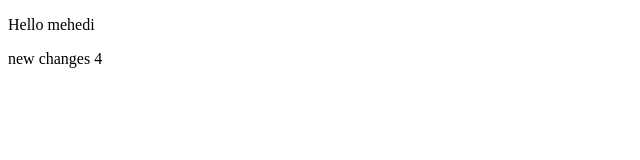
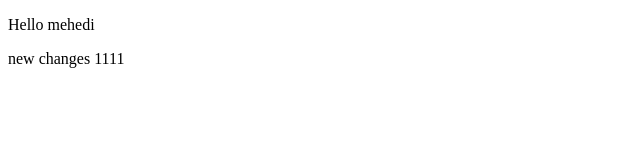
Before and after one commit to syedmehedi313/checking-repo, a plain HTML site: page index.html in a window 1280 px wide. Shown: the full height of the page, 0-640 px from the left. Drawn offline with Linux system fonts and the light colour scheme.

Commit message:
changes check

```diff
--- a/index.html
+++ b/index.html
@@ -7,6 +7,6 @@
   </head>
   <body>
     <p>Hello mehedi</p>
-    <p>new changes 4</p>
+    <p>new changes 1111</p>
   </body>
 </html>
```
